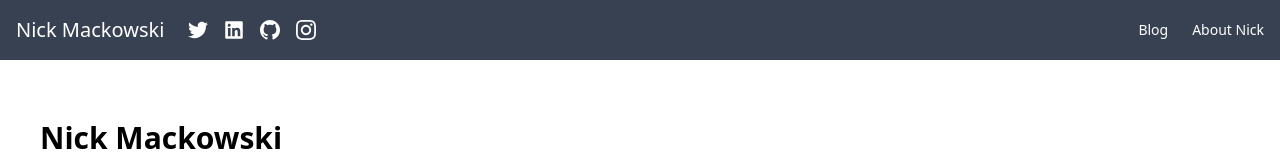
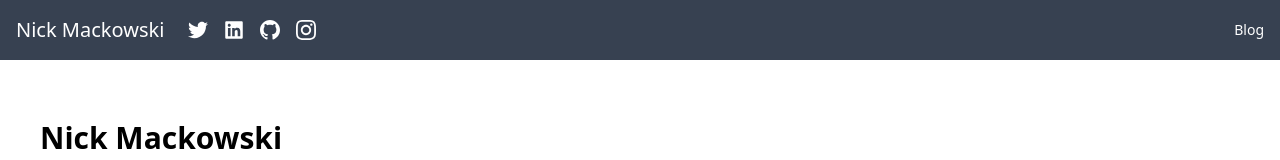
Before and after one commit to nmack41/nmdotcom, a Nuxt app: page / in a window 1280 px wide. Shown: the top 160 px of the page. Built offline with nearby package versions, Linux system fonts and the light colour scheme; what tw-elements would draw is missing.

Commit message:
Deleted About Nick, redundant

```diff
--- a/components/NavBar.vue
+++ b/components/NavBar.vue
@@ -23,11 +23,11 @@ GitHub: https://github.com/logos
           to="/blog"
           >Blog</NuxtLink
         >
-        <NuxtLink
+        <!-- <NuxtLink
           class="text-white text-sm ml-6 transition-all duration-300 hover:font-bold"
           to="/"
           >About Nick</NuxtLink
-        >
+        > -->
       </div>
     </nav>
   </header>
```
